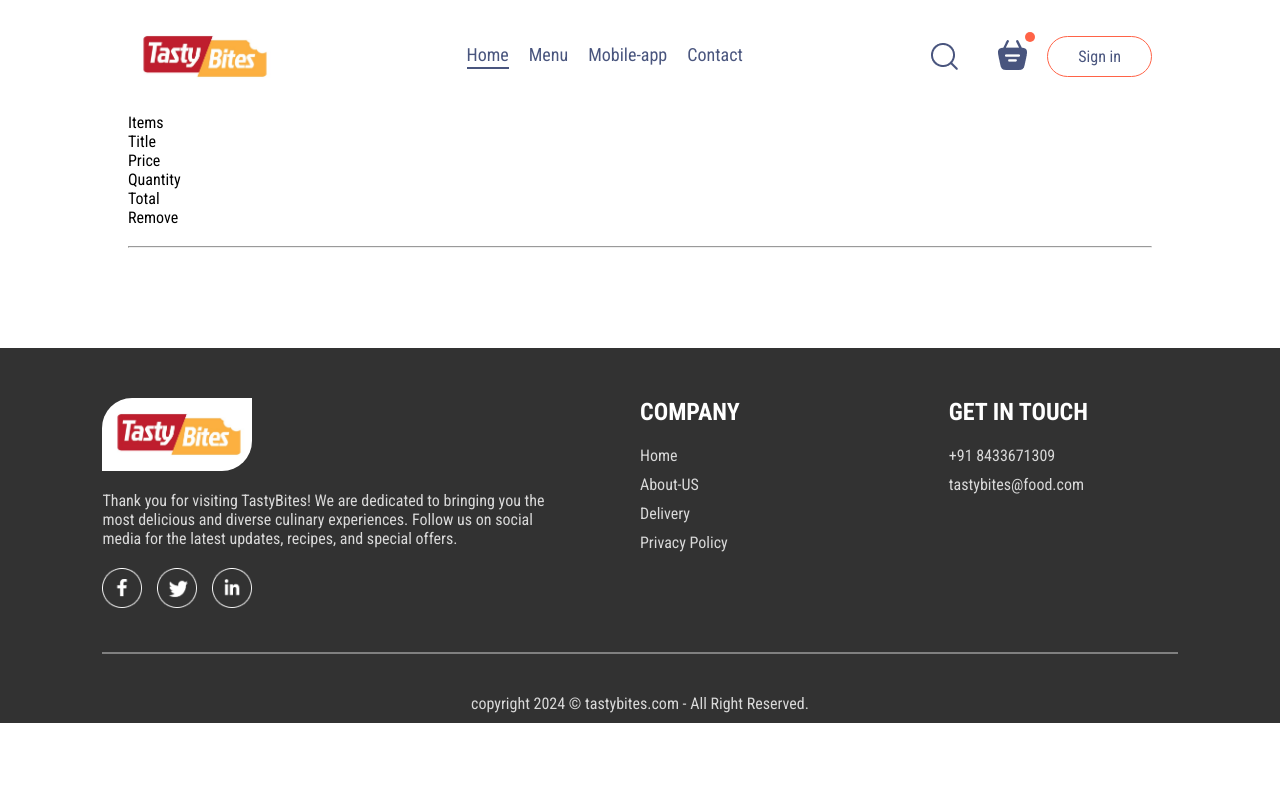
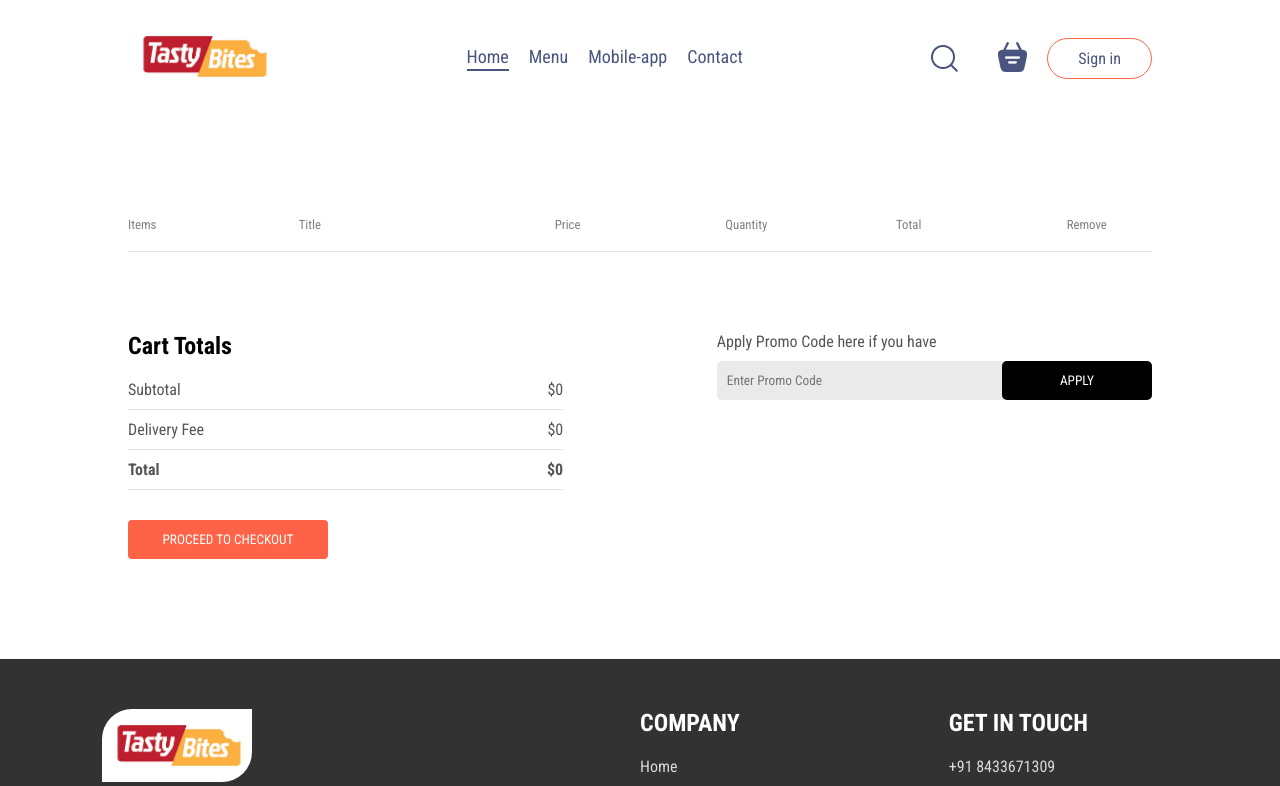
Before and after one commit to Kasim-Tech/food_delevery-Tasty-Bites-, a React (Vite) app in the folder frontend/: page /cart in a window 1280 px wide. Shown: the top 786 px of the page. Built offline with nearby package versions, Linux system fonts and the light colour scheme.

Commit message:
Cart updated

```diff
--- a/frontend/src/components/Navbar/Navbar.jsx
+++ b/frontend/src/components/Navbar/Navbar.jsx
@@ -2,14 +2,18 @@
 import { assets } from "../../assets/assets";
 import { useState } from "react";
 import {Link} from 'react-router-dom'
+import { useContext } from "react";
+import { StoreContext } from "../../context/StoreContext";
 // eslint-disable-next-line react/prop-types
 const Navbar = ({setShowLogin}) => {
   const [menu, setMenu] = useState("Home");
 
+  const {getTotalCartAmount} = useContext(StoreContext);
+
   return (
     <>
       <div className="navbar">
-        <img src={assets.logo} alt="logo" className="logo" />
+     <Link to='/'>  <img src={assets.logo} alt="logo" className="logo" /></Link>
         <ul className="navbar-menu">
           <Link to='/'
             onClick={() => setMenu("Home")}
@@ -44,7 +48,7 @@
           <div className="nevbar-search-icon"></div>
           <div className="navbar-cart-icon">
           <Link to='/cart'><img src={assets.basket_icon} alt="cart" /></Link>
-            <div className="dot"></div>
+            <div className={getTotalCartAmount() === 0 ?'':'dot'}></div>
           </div>
           <button onClick={()=>setShowLogin(true)} className="SignBTN">Sign in</button>
         </div>
--- a/frontend/src/context/StoreContext.jsx
+++ b/frontend/src/context/StoreContext.jsx
@@ -1,44 +1,48 @@
-import { createContext, useEffect, useState } from "react";
+/* eslint-disable react/prop-types */
+import { createContext, useState } from "react";
 import { food_list } from "../assets/assets";
-export const StoreContext = createContext(null)
+export const StoreContext = createContext(null);
 
 const StoreContextProvider = (props) => {
-
   const [cartItems, setCartItems] = useState({});
 
-    const addToCart = (itemId) =>{
-        if(!cartItems[itemId]){
-            setCartItems((prev)=>({...prev,[itemId]:1}))
+  const addToCart = (itemId) => {
+    if (!cartItems[itemId]) {
+      setCartItems((prev) => ({ ...prev, [itemId]: 1 }));
+    } else {
+      setCartItems((prev) => ({ ...prev, [itemId]: prev[itemId] + 1 }));
     }
-        else{
-            setCartItems((prev)=>({...prev,[itemId]:prev[itemId]+1}))
+  };
+
+  const removeFromCart = (itemId) => {
+    setCartItems((prev) => ({ ...prev, [itemId]: prev[itemId] - 1 }));
+  };
+
+  const getTotalCartAmount = () => {
+    let totalAmount = 0;
+    for (const item in cartItems) {
+      if (cartItems[item] > 0) {
+        let itemInfo = food_list.find((product) => product._id === item);
+        totalAmount += itemInfo.price * cartItems[item];
       }
     }
+    return totalAmount;
+  };
 
-    const removeFromCart = (itemId)=>{
-        setCartItems((prev)=>({...prev,[itemId]:prev[itemId]-1}))
-    }
-
-useEffect(()=>{
-    console.log(cartItems);
-},[cartItems])
-
-    const contextValue={
-
+  const contextValue = {
     food_list,
     cartItems,
     setCartItems,
     addToCart,
-        removeFromCart
+    removeFromCart,
+    getTotalCartAmount
+  };
 
-
-    }
-
-    return(
+  return (
     <StoreContext.Provider value={contextValue}>
       {props.children}
     </StoreContext.Provider>
-    )
-}
+  );
+};
 
 export default StoreContextProvider;
--- a/frontend/src/pages/Cart/Cart.css
+++ b/frontend/src/pages/Cart/Cart.css
@@ -0,0 +1,94 @@
+.cart{
+    margin-top: 100px;
+}
+.cart-items-title{
+    display: grid;
+    grid-template-columns: 1fr 1.5fr 1fr 1fr 1fr 0.5fr;
+    align-items: center;
+    color: grey;
+    font-size: max(1vw,12px);
+}
+.cart-items-item{
+    margin: 10px 0px;
+    color: black;
+}
+.cart-items-item img{
+    width: 60px;
+}
+.cart hr{
+    height: 1px;
+    background-color: #e2e2e2;
+    border: none;
+}
+.cart-items-item .cross{
+    cursor: pointer;
+}
+.cart-bottom{
+    margin-top: 80px;
+    display: flex;
+    justify-content: space-between;
+    gap: max(12vw, 20px);
+}
+.cart-total{
+    flex: 1;
+    display: flex;
+    flex-direction: column;
+    gap: 20px;
+}
+.cart-total-details{
+    display: flex;
+    justify-content: space-between;
+    color: #555;
+
+}
+.cart-total hr{
+    margin: 10px 0px;
+}
+.cart-total button{
+    border: none;
+    color: white;
+    background-color: tomato;
+    width: max(15vw, 200px);
+    padding: 12px 0px;
+    border-radius: 4px;
+    cursor: pointer;
+}
+.cart-promocode{
+    flex: 1;
+}
+.cart-promocode p{
+    color: #555;
+}
+.cart-promocode-input{
+    margin-top: 10px;
+    display: flex;
+    justify-content: space-between;
+    align-items: center;
+    background-color: #eaeaea;
+    border-radius: 5px;
+}
+.cart-promocode-input input{
+    background: transparent;
+    border: none;
+    outline: none;
+    padding-left: 10px;
+}
+.cart-promocode-input button{
+    width: max(10vw,150px);
+    padding: 12px 5px;
+    background-color: black;
+    border: none;
+    color: white;
+    border-radius: 5px;
+    cursor: pointer;
+}
+
+@media (max-width:750px){
+    .cart-bottom{
+        flex-direction: column-reverse;
+
+    }
+    .cart-promocode{
+        justify-content: start;
+    }
+}
--- a/frontend/src/pages/Cart/Cart.jsx
+++ b/frontend/src/pages/Cart/Cart.jsx
@@ -1,9 +1,13 @@
-import { useContext } from "react"
-import "./Cart.css"
-import {StoreContext} from '../../context/StoreContext'
+/* eslint-disable no-unused-vars */
+import { useContext } from "react";
+import "./Cart.css";
+import { StoreContext } from "../../context/StoreContext";
+import { useNavigate } from "react-router-dom";
 const Cart = () => {
+  const { cartItems, food_list, removeFromCart, getTotalCartAmount } = useContext(StoreContext);
 
-  const {cartItems, food_list,removeFromCart} = useContext(StoreContext);
+  const navigate = useNavigate();
+
 
   return (
     <div className="cart">
@@ -16,12 +20,68 @@
           <p>Total</p>
           <p>Remove</p>
         </div>
-        <br/>
-        <hr/>
+        <br />
+        <hr />
 
+
+
+        {food_list.map((item, index) => {
+          if (cartItems[item._id] > 0) {
+            return (
+              // eslint-disable-next-line react/jsx-key
+              <>
+                <div className="cart-items-title cart-items-item">
+                  <img src={item.image} alt="" />
+                  <p>{item.name}</p>
+                  <p>${item.price}</p>
+                  <p>{cartItems[item._id]}</p>
+                  <p>${item.price * cartItems[item._id]}</p>
+                  <p onClick={() => removeFromCart(item._id)} className="cross">
+                    X
+                  </p>
+                </div>
+                <hr />
+              </>
+            );
+          }
+        })}
+      </div>
+      <div className="cart-bottom">
+        <div className="cart-total">
+          <h2>Cart Totals</h2>
+          <div className="">
+            <div className="cart-total-details">
+              <p>Subtotal</p>
+              <p>${getTotalCartAmount()}</p>
+            </div>
+            <hr/>
+            <div className="cart-total-details">
+              <p>Delivery Fee</p>
+              <p>${getTotalCartAmount()===0?0:2}</p>
+            </div>
+            <hr/>
+            <div className="cart-total-details">
+              <b>Total</b>
+              <b>${getTotalCartAmount()===0?0:getTotalCartAmount()+2}</b>
+            </div>
+            <hr/>
+          </div>
+          <button onClick={()=>navigate('/placeorder')}>PROCEED TO CHECKOUT</button>
+
+        </div>
+        <div className="cart-promocode">
+          <div className="">
+            <p>Apply Promo Code here if you have</p>
+            <div className="cart-promocode-input">
+            <input type="text" placeholder="Enter Promo Code" />
+            <button>APPLY</button>
+
+            </div>
+          </div>
+        </div>
       </div>
     </div>
-  )
-}
+  );
+};
 
-export default Cart
+export default Cart;
--- a/frontend/src/pages/PlaceOrder/PlaceOrder.css
+++ b/frontend/src/pages/PlaceOrder/PlaceOrder.css
@@ -0,0 +1,36 @@
+.place-order{
+    display: flex;
+    align-items: start;
+    justify-content: space-between;
+    gap: 50px;
+    margin-top: 100px;
+}
+.place-order-left{
+    width: 100%;
+    max-width: max(30%, 500px);
+}
+.place-order-left .title{
+    font-size: 30px;
+    font-weight: 600;
+    margin-bottom: 50;
+}
+.place-order-left input{
+    margin-bottom: 10px;
+    margin-top: 10px;
+    width: 100%;
+    padding: 10px;
+    border-radius: 5px;
+    border: 1px solid #c5c5c5;
+    outline-color: tomato;
+}
+.place-order-left .multi-fields{
+    display: flex;
+    gap: 10px;
+}
+.place-order-right{
+    width: 100%;
+    max-width: max(40%, 500px);
+}
+.place-order .cart-total button{
+    margin-top: 20px;
+}
--- a/frontend/src/pages/PlaceOrder/PlaceOrder.jsx
+++ b/frontend/src/pages/PlaceOrder/PlaceOrder.jsx
@@ -1,11 +1,59 @@
-import "./PlaceOrder.css"
+import { useContext } from "react";
+import "./PlaceOrder.css";
+import { StoreContext } from "../../context/StoreContext";
 
 const PlaceOrder = () => {
+
+
+  const {getTotalCartAmount}= useContext(StoreContext);
+
   return (
-    <div>
+    <form className="place-order">
+      <div className="place-order-left">
+        <b className="title">Delivery Information</b>
+        <div className="multi-fields">
+          <input type="text" placeholder="First Name" />
+          <input type="text" placeholder="Last Name" />
+        </div>
+        <input type="email" placeholder="Email" />
+        <input type="text" placeholder="Street" />
+        <div className="multi-fields">
+        <input type="text" placeholder="City" />
+        <input type="text" placeholder="State" />
+      </div>
+      <div className="multi-fields">
+        <input type="text" placeholder="Zip code" />
+        <input type="text" placeholder="Country" />
+      </div>
+      <input type="text" placeholder="Phone" />
+      </div>
 
-    </div>
-  )
-}
+      <div className="place-order-right">
+      <div className="cart-total">
+          <h2>Cart Totals</h2>
+          <div className="">
+            <div className="cart-total-details">
+              <p>Subtotal</p>
+              <p>${getTotalCartAmount()}</p>
+            </div>
+            <hr/>
+            <div className="cart-total-details">
+              <p>Delivery Fee</p>
+              <p>${2}</p>
+            </div>
+            <hr/>
+            <div className="cart-total-details">
+              <b>Total</b>
+              <b>${getTotalCartAmount()+2}</b>
+            </div>
+            <hr/>
+          </div>
+          <button >PROCEED TO PAYMENT</button>
 
-export default PlaceOrder
+        </div>
+      </div>
+    </form>
+  );
+};
+
+export default PlaceOrder;
```
Also changed, not shown: frontend/src/assets/bg.jpg (added). Lines whose indentation alone changed are shown as unchanged.
